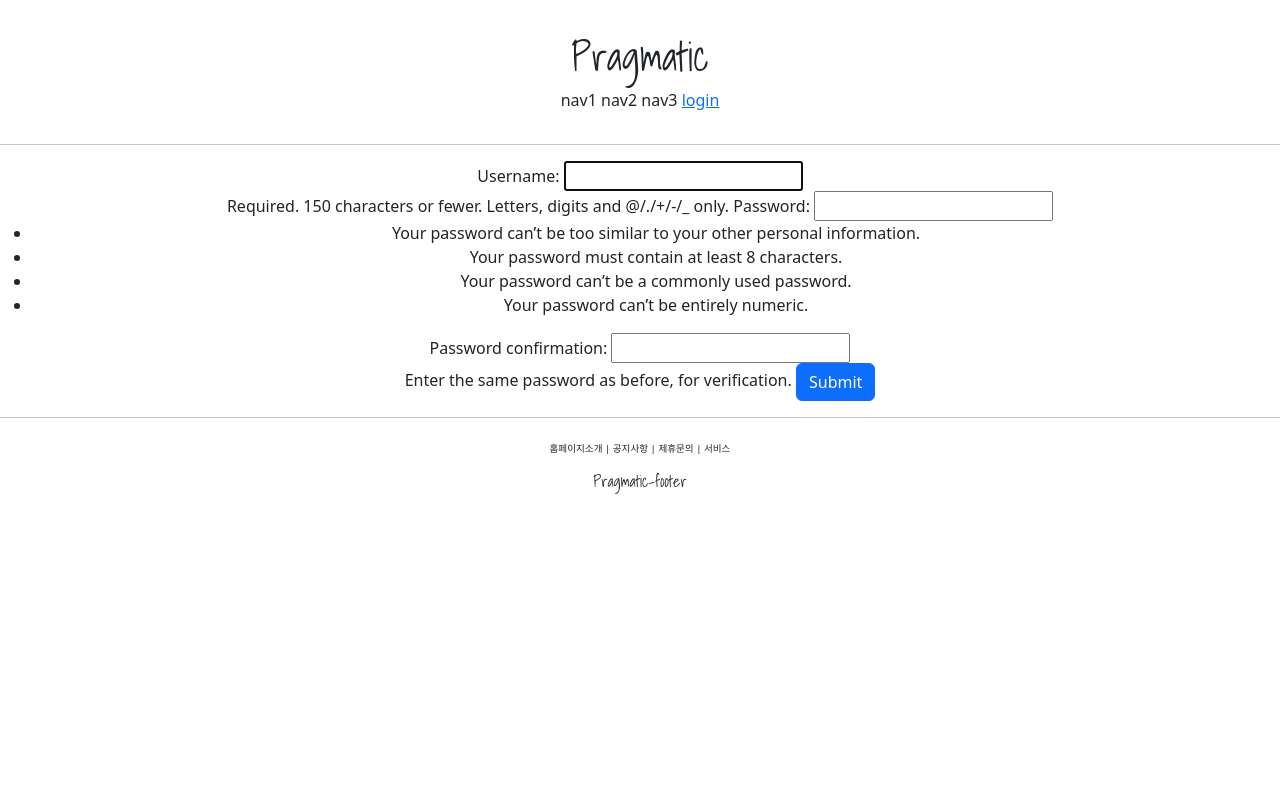
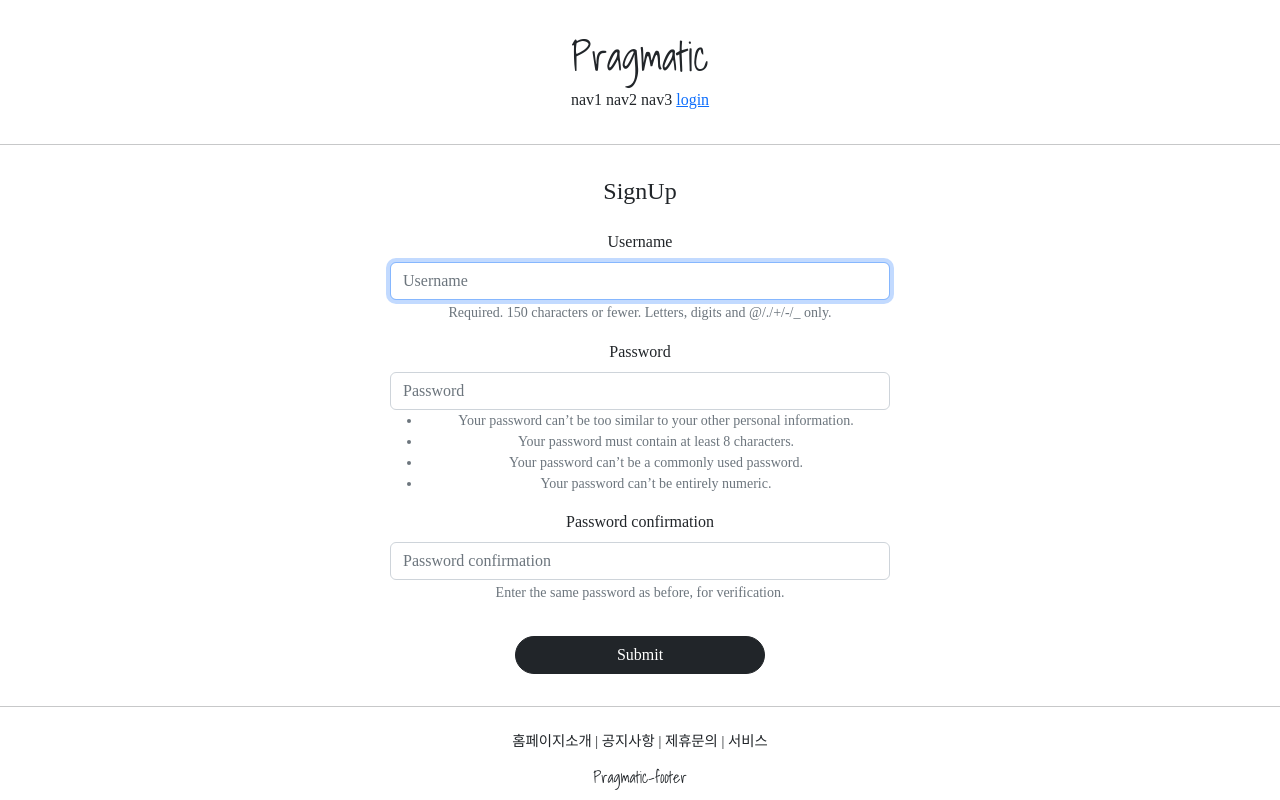
Before and after one commit to Upline-00/pragmatic, a Django app: page /account/create/ in a window 1280 px wide. Run offline with Django 4.2, Linux system fonts and the light colour scheme; some libraries are stand-ins or nearby versions; some web fonts are replaced.

Commit message:
Django course 23

```diff
--- a/accountapp/templates/accountapp/create.html
+++ b/accountapp/templates/accountapp/create.html
@@ -1,14 +1,22 @@
 
 
 {% extends 'base.html' %}
+{% load bootstrap4 %}
+
 
 {% block content %}
 
-  <div style="text-align: center;">
+  <div style="text-align: center; max-width: 500px; margin: 2rem auto;">
+    <div class="mb-4">
+      <h4>
+        SignUp
+      </h4>
+    </div>
     <form action="{% url 'accountapp:create' %}" method = "post">
       {% csrf_token %}
-      {{ form }}
-      <input type="submit" class="btn btn-primary">
+<!--      {{ form }}-->
+      {% bootstrap_form form %}
+      <input type="submit" class="btn btn-dark rounded-pill col-6 mt-3">
     </form>
   </div>
 
--- a/pragmatic/settings.py
+++ b/pragmatic/settings.py
@@ -55,6 +55,7 @@ INSTALLED_APPS = [
     'django.contrib.sessions',
     'django.contrib.messages',
     'django.contrib.staticfiles',
+    'bootstrap4',
     'accountapp',
 ]
 
--- a/static/base.css
+++ b/static/base.css
@@ -18,5 +18,5 @@
 }
 
 .pragmatic_footer_button{
-    font-size: .6rem;
+    font-size: .9rem;
 }
--- a/templates/base.html
+++ b/templates/base.html
@@ -3,7 +3,7 @@
 
 {% include 'head.html' %}
 
-<body>
+<body style="font-family: 'MaruBuriExtraLight';">
 
     {% include 'header.html' %}
 
--- a/templates/head.html
+++ b/templates/head.html
@@ -19,4 +19,32 @@
     <link rel="stylesheet" type="text/css" href="{% static 'base.css' %}">
 
 
+    <style>
+        @font-face {
+            font-family: 'MaruBuriExtraLight';
+            src: local('MaruBuriExtraLight'),
+            url("{% static 'fonts/MaruBuriExtraLight.otf' %}") format("opentype");
+        }
+        @font-face {
+            font-family: 'MaruBuriLight';
+            src: local('MaruBuriLight'),
+            url("{% static 'fonts/MaruBuriLight.otf' %}") format("opentype");
+        }
+        @font-face {
+            font-family: 'MaruBuri';
+            src: local('MaruBuri'),
+            url("{% static 'fonts/MaruBuri.otf' %}") format("opentype");
+        }
+        @font-face {
+            font-family: 'MaruBuriBold';
+            src: local('MaruBuriBold'),
+            url("{% static 'fonts/MaruBuriBold.otf' %}") format("opentype");
+        }
+        @font-face {
+            font-family: 'MaruBuriSemiBold';
+            src: local('MaruBuriSemiBold'),
+            url("{% static 'fonts/MaruBuriSemiBold.otf' %}") format("opentype");
+        }
+
+    </style>
 </head>
```
Also changed, not shown: accountapp/templates/accountapp/login.html (+5 -3 lines), static/fonts/MaruBuri-Bold.otf (added), static/fonts/MaruBuri-ExtraLight.otf (added), static/fonts/MaruBuri-Light.otf (added), static/fonts/MaruBuri-Regular.otf (added), static/fonts/MaruBuri-SemiBold.otf (added).
